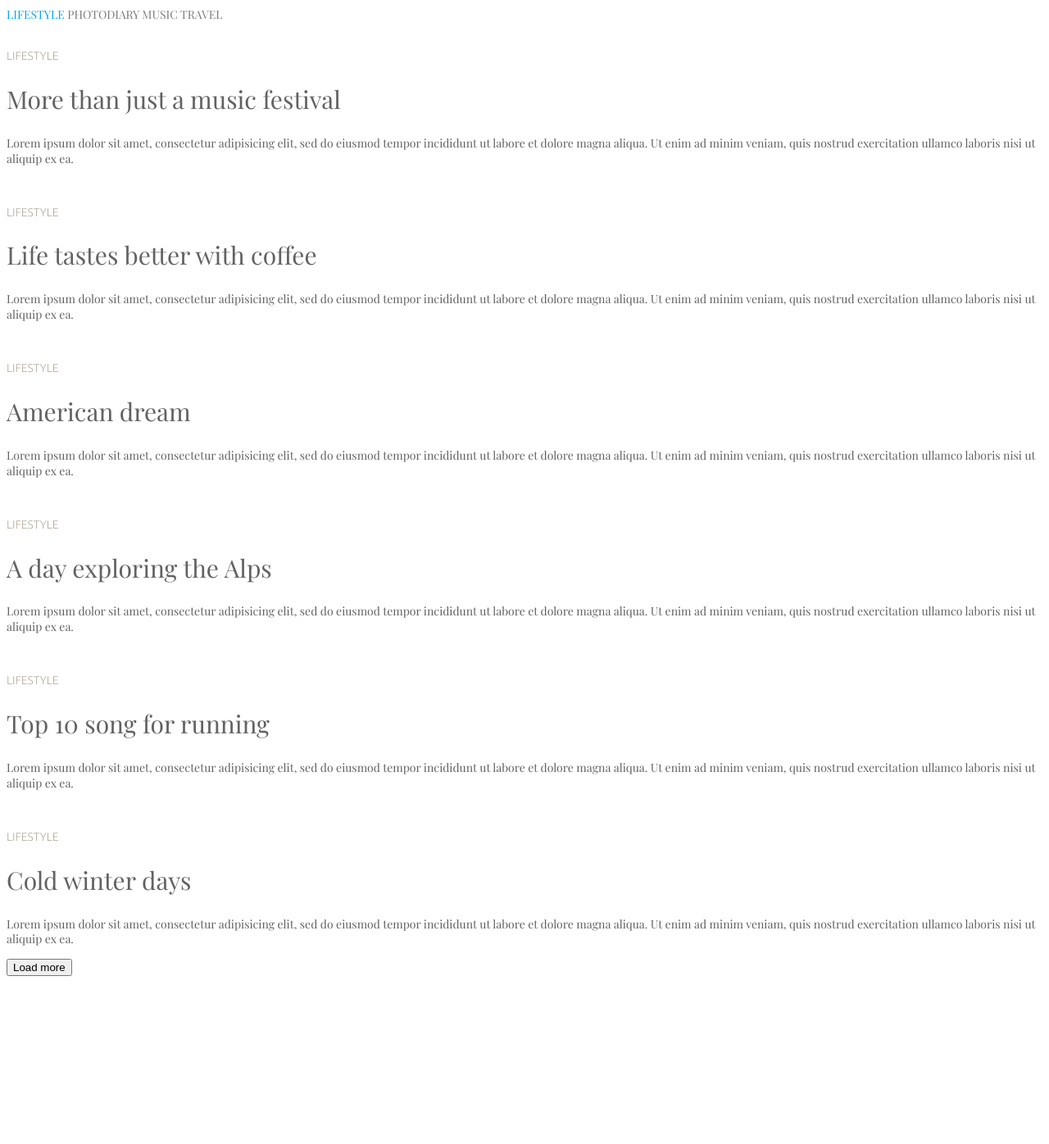
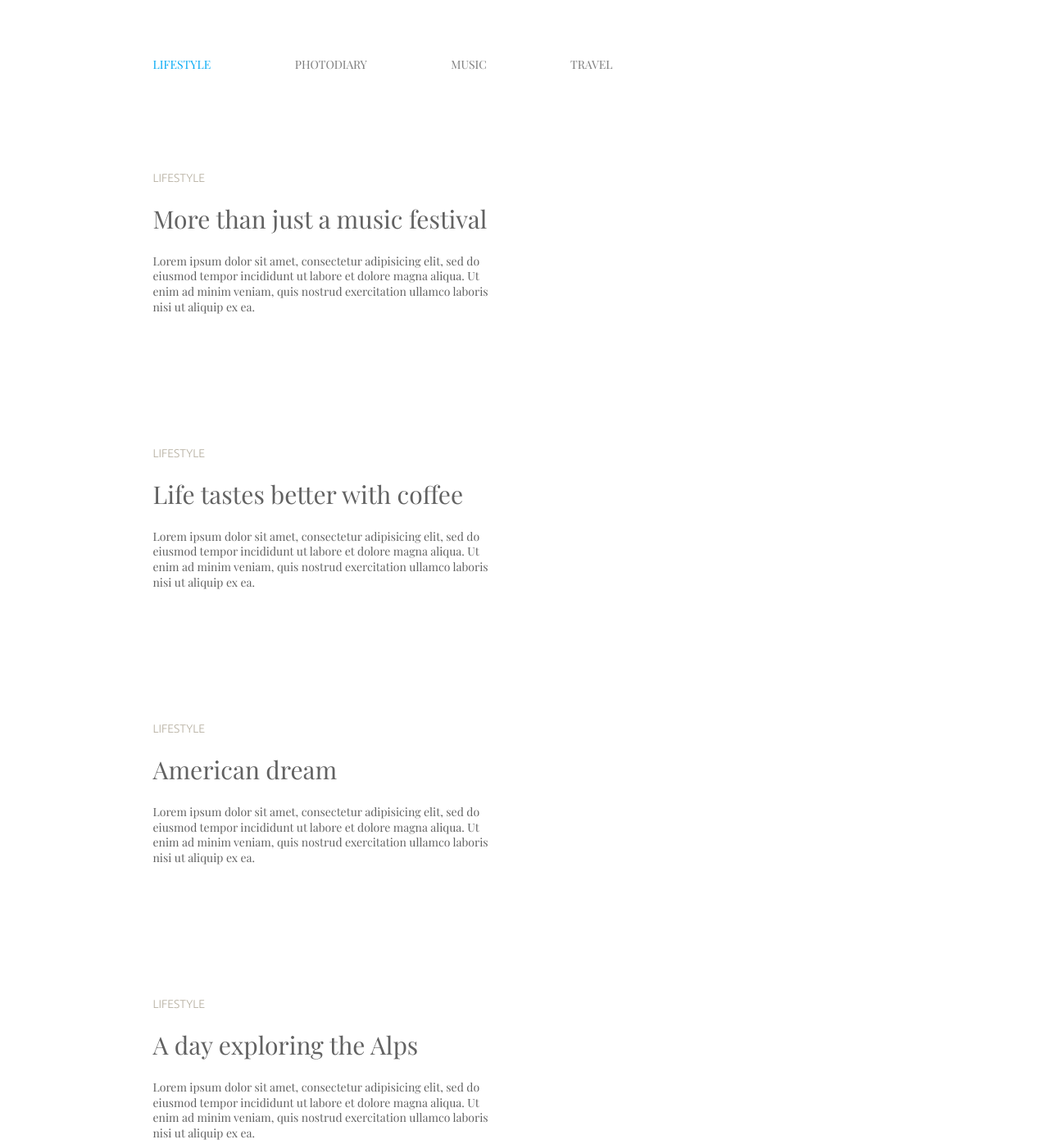
Before and after one commit to Garber1329/photoBlog, a plain HTML site: page index.html in a window 1280 px wide. Shown: the top 1396 px of the page at 82% size. Before the commit the page ends 1199 px from the top, so only its background shows below. Drawn offline with nearby package versions, Linux system fonts and the light colour scheme; a web font is replaced by a local one.

Commit message:
container

```diff
--- a/css/style.css
+++ b/css/style.css
@@ -12,6 +12,12 @@ body{
     font-size: 14px;
     font-weight: 400;
     color: var(--dark-gray);
+}
+
+.container{
+    width: 907px;
+    padding: 0 15px;
+    margin: 0 auto;
 }
 
 .navigation-link{
@@ -38,3 +44,29 @@ body{
 .post-text {
     line-height: 1.35;
 }
+
+.posts-btn{
+    display: block;
+    margin: 0 auto;
+    background: none;
+    border: 1px solid var(--dark-gray);
+    padding: 20px 48px;
+    color: var(--dark-gray);
+    cursor: pointer;
+}
+
+.post-item{
+    width: 420px;
+    margin-bottom: 130px;
+}
+.header{
+    padding-top: 71px;
+    padding-bottom: 92px;
+}
+
+.navigation-link:not(:last-child){
+    margin-right: 99px;
+}
+.posts{
+    margin-bottom: 66px;
+}
--- a/index.html
+++ b/index.html
@@ -1,67 +1,103 @@
 <!DOCTYPE html>
 <html lang="en">
+
 <head>
     <meta charset="UTF-8">
     <meta name="viewport" content="width=device-width, initial-scale=1.0">
     <title>PhotoBlog</title>
+    <link rel="stylesheet" href="https://necolas.github.io/normalize.css/8.0.1/normalize.css">
+
     <link rel="preconnect" href="https://fonts.googleapis.com">
     <link rel="preconnect" href="https://fonts.gstatic.com" crossorigin>
-    <link href="https://fonts.googleapis.com/css2?family=Playfair+Display:ital,wght@0,400..900;1,400..900&family=Ubuntu:wght@300&display=swap" rel="stylesheet">
+    <link
+        href="https://fonts.googleapis.com/css2?family=Playfair+Display:ital,wght@0,400..900;1,400..900&family=Ubuntu:wght@300&display=swap"
+        rel="stylesheet">
 
     <link rel="stylesheet" href="css/style.css">
 </head>
+
 <body>
+
     <header class="header">
+        <div class="container">
             <nav class="navigation">
                 <a class="navigation-link navigation-link__active" href="#">LIFESTYLE</a>
                 <a class="navigation-link" href="#">PHOTODIARY</a>
                 <a class="navigation-link" href="#">MUSIC</a>
                 <a class="navigation-link" href="#">TRAVEL</a>
             </nav>
+        </div>
     </header>
 
     <main>
         <section class="posts">
+            <div class="container">
                 <div class="posts-wrapper">
                     <article class="post-item">
                         <img class="post-img" src="./img/1 1.jpg" alt="">
                         <h3 class="post-subtitle">LIFESTYLE</h3>
                         <h2 class="post-title">More than just a music festival</h2>
-                    <p class="post-text">Lorem ipsum dolor sit amet, consectetur adipisicing elit, sed do eiusmod tempor incididunt ut labore et dolore magna aliqua. Ut enim ad minim veniam, quis nostrud exercitation ullamco laboris nisi ut aliquip ex ea.</p>
+                        <p class="post-text">Lorem ipsum dolor sit amet, consectetur adipisicing elit, sed do eiusmod
+                            tempor
+                            incididunt ut labore et dolore magna aliqua. Ut enim ad minim veniam, quis nostrud
+                            exercitation
+                            ullamco laboris nisi ut aliquip ex ea.</p>
                     </article>
                     <article class="post-item">
                         <img class="post-img" src="./img/1 2.jpg" alt="">
                         <h3 class="post-subtitle">LIFESTYLE</h3>
                         <h2 class="post-title">Life tastes better with coffee</h2>
-                    <p class="post-text">Lorem ipsum dolor sit amet, consectetur adipisicing elit, sed do eiusmod tempor incididunt ut labore et dolore magna aliqua. Ut enim ad minim veniam, quis nostrud exercitation ullamco laboris nisi ut aliquip ex ea.</p>
+                        <p class="post-text">Lorem ipsum dolor sit amet, consectetur adipisicing elit, sed do eiusmod
+                            tempor
+                            incididunt ut labore et dolore magna aliqua. Ut enim ad minim veniam, quis nostrud
+                            exercitation
+                            ullamco laboris nisi ut aliquip ex ea.</p>
                     </article>
                     <article class="post-item">
                         <img class="post-img" src="./img/2 1.jpg" alt="">
                         <h3 class="post-subtitle">LIFESTYLE</h3>
                         <h2 class="post-title">American dream</h2>
-                    <p class="post-text">Lorem ipsum dolor sit amet, consectetur adipisicing elit, sed do eiusmod tempor incididunt ut labore et dolore magna aliqua. Ut enim ad minim veniam, quis nostrud exercitation ullamco laboris nisi ut aliquip ex ea.</p>
+                        <p class="post-text">Lorem ipsum dolor sit amet, consectetur adipisicing elit, sed do eiusmod
+                            tempor
+                            incididunt ut labore et dolore magna aliqua. Ut enim ad minim veniam, quis nostrud
+                            exercitation
+                            ullamco laboris nisi ut aliquip ex ea.</p>
                     </article>
                     <article class="post-item">
                         <img class="post-img" src="./img/2 2.jpg" alt="">
                         <h3 class="post-subtitle">LIFESTYLE</h3>
                         <h2 class="post-title">A day exploring the Alps</h2>
-                    <p class="post-text">Lorem ipsum dolor sit amet, consectetur adipisicing elit, sed do eiusmod tempor incididunt ut labore et dolore magna aliqua. Ut enim ad minim veniam, quis nostrud exercitation ullamco laboris nisi ut aliquip ex ea.</p>
+                        <p class="post-text">Lorem ipsum dolor sit amet, consectetur adipisicing elit, sed do eiusmod
+                            tempor
+                            incididunt ut labore et dolore magna aliqua. Ut enim ad minim veniam, quis nostrud
+                            exercitation
+                            ullamco laboris nisi ut aliquip ex ea.</p>
                     </article>
                     <article class="post-item">
                         <img class="post-img" src="./img/3 1.jpg" alt="">
                         <h3 class="post-subtitle">LIFESTYLE</h3>
                         <h2 class="post-title">Top 10 song for running</h2>
-                    <p class="post-text">Lorem ipsum dolor sit amet, consectetur adipisicing elit, sed do eiusmod tempor incididunt ut labore et dolore magna aliqua. Ut enim ad minim veniam, quis nostrud exercitation ullamco laboris nisi ut aliquip ex ea.</p>
+                        <p class="post-text">Lorem ipsum dolor sit amet, consectetur adipisicing elit, sed do eiusmod
+                            tempor
+                            incididunt ut labore et dolore magna aliqua. Ut enim ad minim veniam, quis nostrud
+                            exercitation
+                            ullamco laboris nisi ut aliquip ex ea.</p>
                     </article>
                     <article class="post-item">
                         <img class="post-img" src="./img/4 1.jpg" alt="">
                         <h3 class="post-subtitle">LIFESTYLE</h3>
                         <h2 class="post-title">Cold winter days</h2>
-                    <p class="post-text">Lorem ipsum dolor sit amet, consectetur adipisicing elit, sed do eiusmod tempor incididunt ut labore et dolore magna aliqua. Ut enim ad minim veniam, quis nostrud exercitation ullamco laboris nisi ut aliquip ex ea.</p>
+                        <p class="post-text">Lorem ipsum dolor sit amet, consectetur adipisicing elit, sed do eiusmod
+                            tempor
+                            incididunt ut labore et dolore magna aliqua. Ut enim ad minim veniam, quis nostrud
+                            exercitation
+                            ullamco laboris nisi ut aliquip ex ea.</p>
                     </article>
                 </div>
                 <button class="posts-btn" type="button">Load more</button>
+            </div>
         </section>
     </main>
 </body>
+
 </html>
```
Lines whose indentation alone changed are shown as unchanged.
